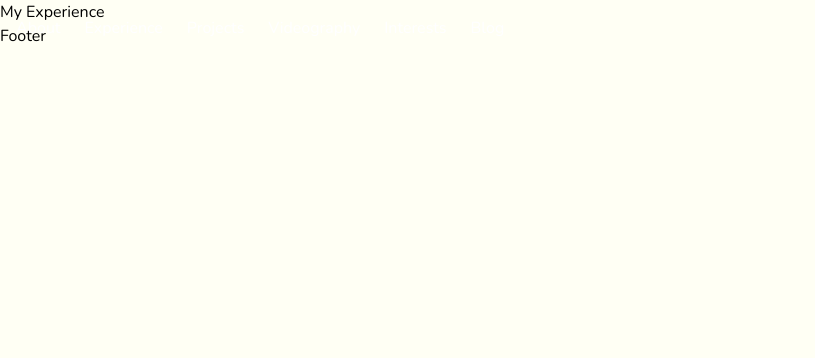
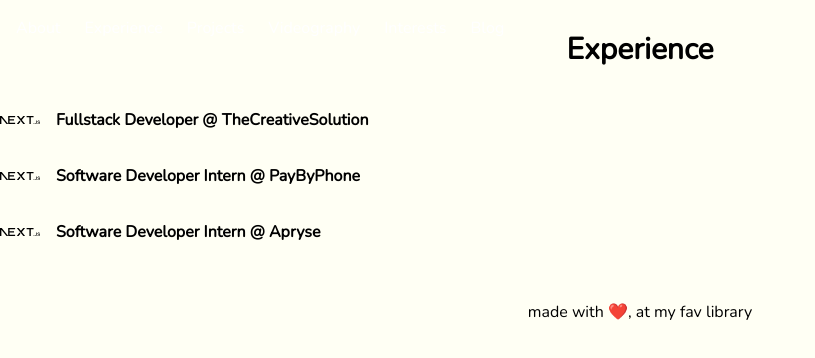
Before and after one commit to paultibe/personal-website-v2, a Next.js app: page /Experience in a window 1280 px wide. Shown: the top 358 px of the page, without its empty margins (0-815 px from the left). Built offline with nearby package versions, Linux system fonts and the light colour scheme.

Commit message:
started toggles on experience page

```diff
--- /dev/null
+++ b/app/Components/ExperienceToggle.tsx
@@ -0,0 +1,34 @@
+import React, { useState } from "react";
+// import { ChevronDownIcon, ChevronUpIcon } from "@heroicons/react/outline"; // ensure you have heroicons installed
+
+interface ExperienceToggleProps {
+  logo: string;
+  title: string;
+  children: React.ReactNode;
+}
+
+const ExperienceToggle = ({ logo, title, children }: ExperienceToggleProps) => {
+  const [isOpen, setIsOpen] = useState(false);
+
+  return (
+    <div className="my-4">
+      <div
+        className="flex items-center justify-between cursor-pointer"
+        onClick={() => setIsOpen(!isOpen)}
+      >
+        <div className="flex items-center">
+          <img src={logo} alt="logo" className="h-10 w-10 mr-4" />
+          <span className="font-semibold">{title}</span>
+        </div>
+        {/* {isOpen ? (
+          <ChevronUpIcon className="h-6 w-6" />
+        ) : (
+          <ChevronDownIcon className="h-6 w-6" />
+        )} */}
+      </div>
+      {isOpen && <div className="mt-2 pl-14 text-gray-700">{children}</div>}
+    </div>
+  );
+};
+
+export default ExperienceToggle;
--- a/app/Components/Footer.tsx
+++ b/app/Components/Footer.tsx
@@ -1,7 +1,9 @@
-import React from "react";
-
 const Footer = () => {
-  return <div>Footer</div>;
+  return (
+    <div className="container mx-auto p-8">
+      <div className="text-center">made with ❤️, at my fav library</div>
+    </div>
+  );
 };
 
 export default Footer;
--- a/app/Experience/page.tsx
+++ b/app/Experience/page.tsx
@@ -1,9 +1,31 @@
-// somethign
+"use client";
 
-const Experience = () => {
+import ExperienceToggle from "../Components/ExperienceToggle";
+
+const page = () => {
   return (
-    <h1>My Experience</h1>
-  )
-}
+    <>
+      <div className="text-center text-3xl font-bold my-8">Experience</div>
+      <ExperienceToggle
+        logo="/next.svg"
+        title="Fullstack Developer @ TheCreativeSolution"
+      >
+        Detailed description about your role as a Fullstack Developer...
+      </ExperienceToggle>
+      <ExperienceToggle
+        logo="/next.svg"
+        title="Software Developer Intern @ PayByPhone"
+      >
+        Detailed description about your role as an Intern...
+      </ExperienceToggle>
+      <ExperienceToggle
+        logo="/next.svg"
+        title="Software Developer Intern @ Apryse"
+      >
+        Detailed description about your role as an Intern...
+      </ExperienceToggle>
+    </>
+  );
+};
 
-export default Experience
+export default page;
--- a/app/page.tsx
+++ b/app/page.tsx
@@ -29,11 +29,12 @@
         </div>
       </div>
       <div className="relative py-16">
-        {/* Background color and vertical padding */}
-        <div className="container mx-auto px-4">
-          {/* Centering and padding the container */}
+        {/* container in tailwind used for setting max-width of elements dynamically based on nearest smallest breakpoint
+        auto centers it. */}
+        <div className="container mx-auto ">
+          {/* flex container */}
           <div className="flex flex-wrap items-center justify-center">
-            {/* Flex container for responsive layout */}
+            {/* md and lg breakpoint width adjustments*/}
             <div className="w-full md:w-1/2 lg:w-5/12 px-4">
               {/* Text column */}
               <h2 className="text-4xl font-semibold mb-5">Hi and welcome!</h2>
@@ -50,9 +51,8 @@
               </p>
             </div>
             <div className="w-full md:w-1/2 lg:w-5/12 px-4">
-              {/* Image column */}
+              {/* image column */}
               <div className="max-w-sm mx-auto">
-                {/* Constrain image width and center it */}
                 <img
                   src="/profile-cropped.png"
                   alt="Hiking on the Camino de Santiago"
--- a/package.json
+++ b/package.json
@@ -9,6 +9,7 @@
     "lint": "next lint"
   },
   "dependencies": {
+    "@heroicons/react": "^2.1.4",
     "@popperjs/core": "^2.11.8",
     "bootstrap": "^5.3.3",
     "next": "14.2.3",
```
Also changed, not shown: 1 other file (tests, documents, lock files or other folders).
